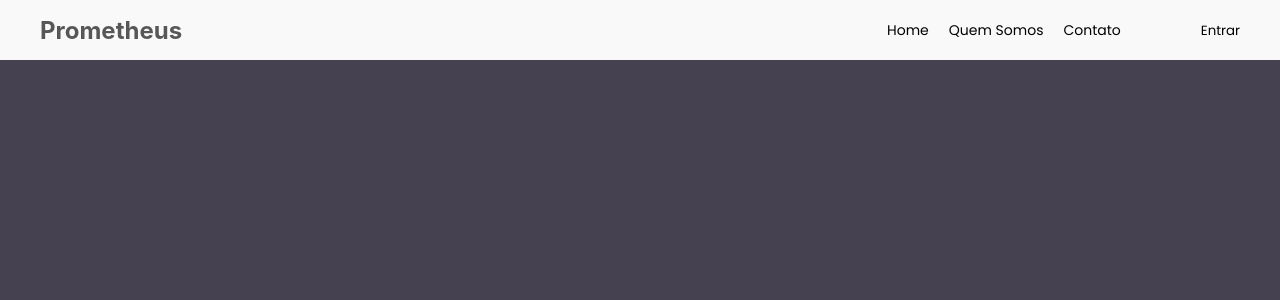
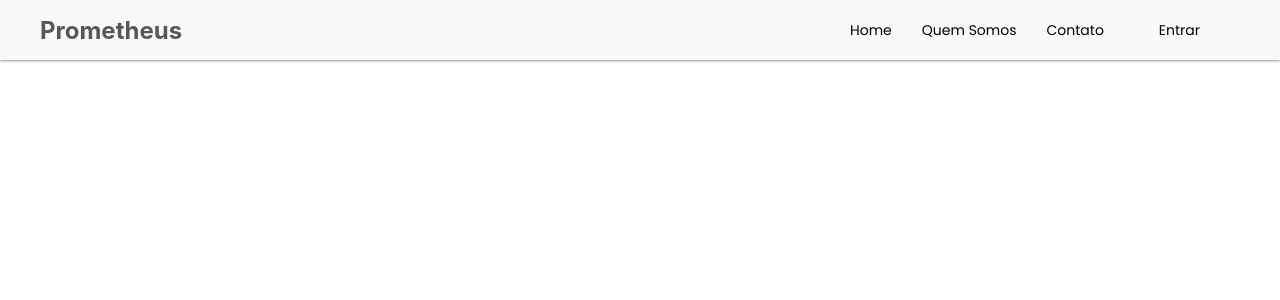
Before and after one commit to carloshrf/prometheus-ccr, a React (Create React App) app: page / in a window 1280 px wide. Shown: the top 300 px of the page. Built offline with nearby package versions, Linux system fonts and the light colour scheme.

Commit message:
Mudanças no estilo da Topbar

```diff
--- a/src/components/TopBar/index.js
+++ b/src/components/TopBar/index.js
@@ -5,9 +5,10 @@ import {
   NavbarContainer,
   NavbarList,
   NavbarListItem,
-  LoginArea,
-  LoginButton,
+  NavbarListItemLogin,
   NavbarLogo,
+  DropdownLogin,
+  DropdownLoginItem,
 } from "./styles";
 
 const TopBar = () => {
@@ -19,11 +20,14 @@ const TopBar = () => {
           <NavbarListItem>Home</NavbarListItem>
           <NavbarListItem>Quem Somos</NavbarListItem>
           <NavbarListItem>Contato</NavbarListItem>
+          <NavbarListItemLogin>Entrar
+            <DropdownLogin>
+              <DropdownLoginItem>Cadastrar</DropdownLoginItem>
+              <DropdownLoginItem>Já sou Cadastrado</DropdownLoginItem>
+            </DropdownLogin>
+          </NavbarListItemLogin>
+
         </NavbarList>
-
-        <LoginArea>
-          <LoginButton>Entrar</LoginButton>
-        </LoginArea>
       </NavbarContainer>
     </Navbar>
   );
--- a/src/components/TopBar/styles.js
+++ b/src/components/TopBar/styles.js
@@ -1,11 +1,12 @@
-import styled from 'styled-components';
+import styled from "styled-components";
 
 export const Navbar = styled.nav`
   width: 100%;
   height: 60px;
-  background-color: #F9F9F9;
+  background-color: #f9f9f9;
   display: flex;
   justify-content: space-between;
+  box-shadow: 0 0 3px 0 #454150;
 `;
 
 export const NavbarContainer = styled.div`
@@ -31,8 +32,17 @@ export const NavbarList = styled.ul`
   display: flex;
   list-style: none;
   margin: 0;
-  padding: 0 10px;
   justify-content: space-between;
+
+  li:last-child {
+    margin: 0 20px;
+  }
+
+  li:last-child:hover > ul {
+    visibility: visible;
+    opacity: 1;
+    display: block;
+  }
 `;
 
 export const NavbarListItem = styled.li`
@@ -42,20 +52,46 @@ export const NavbarListItem = styled.li`
   height: 60px;
   line-height: 60px;
   cursor: pointer;
-  padding: 0 10px;
+  padding: 0 15px;
   color: #000;
 `;
 
-export const LoginArea = styled.div`
-  display: flex;
-  padding: 0 0 0 60px;
+export const NavbarListItemLogin = styled.li`
+  text-decoration: none;
+  font-size: 14px;
+  line-height: 60px;
+  cursor: pointer;
+  color: #000;
+  padding: 0 20px;
+
+  &:hover {
+    background-color: #E5E5E5;
+  }
 `;
 
-export const LoginButton = styled.button`
-  background: none;
-  border: 0;
-  height: 100%;
-  font-family: Poppins;
-  font-weight: 400;
-  cursor: pointer;
+export const DropdownLogin = styled.ul`
+  background: #E5E5E5;
+  visibility: hidden;
+  opacity: 0;
+  position: absolute;
+  list-style: none;
+  right: 60px;
+  display: none;
+
+  li:last-child {
+    margin: 0;
+  }
 `;
+
+export const DropdownLoginItem = styled.li`
+  width: 100%;
+  clear: both;
+  text-align: center;
+  transition: background-color 0.4s;
+  padding: 0 20px;
+
+  &:hover {
+    background-color: #454150;
+    color: #fff;
+  }
+`;
--- a/src/pages/Home/styles.js
+++ b/src/pages/Home/styles.js
@@ -3,6 +3,5 @@ import styled from 'styled-components';
 export const Container = styled.div`
   width: 100vw;
   height: 100vh;
-  background-color: #454150;
   box-sizing: border-box;
 `;
```
Also changed, not shown: 1 other file (tests, documents, lock files or other folders).
